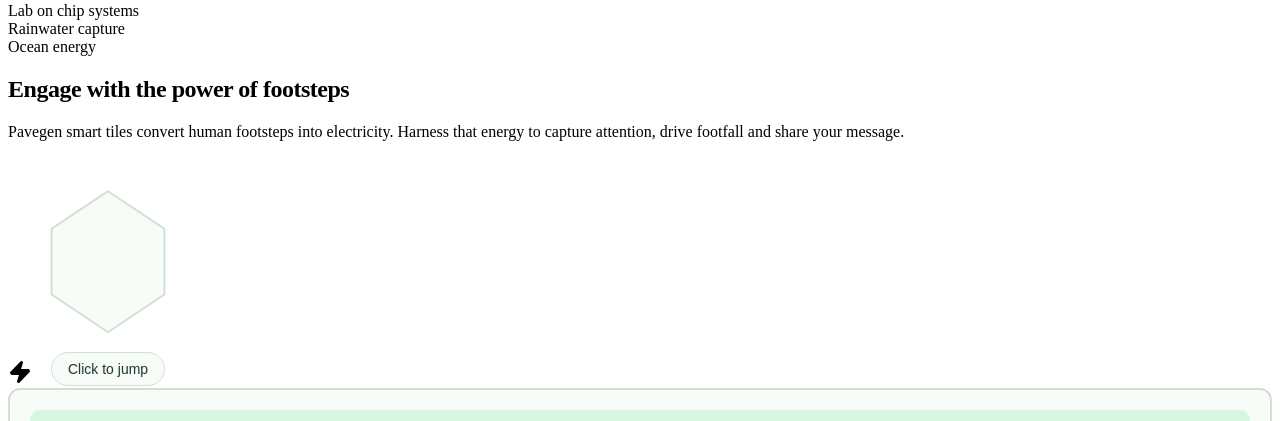
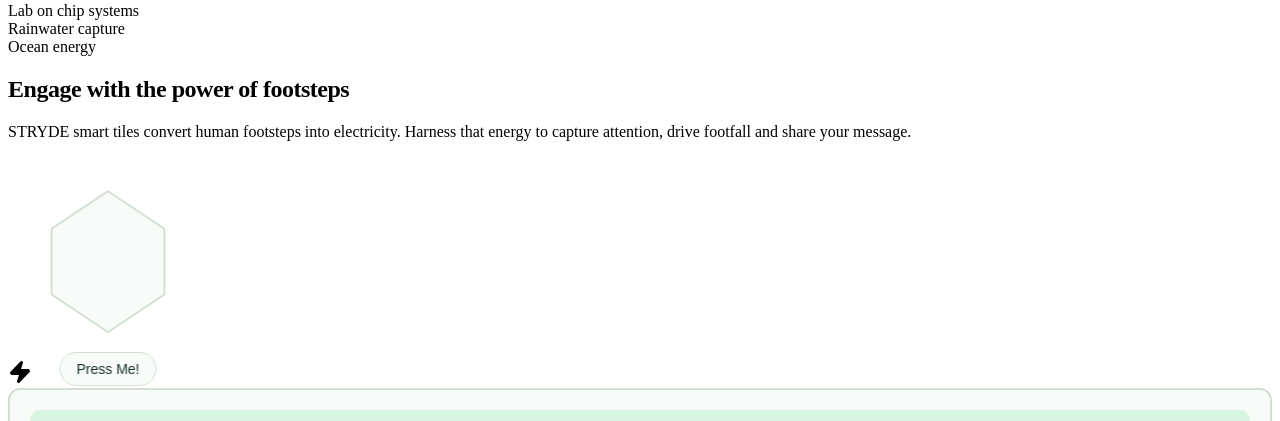
Before and after one commit to zittaaaaaaa-star/Stryde, a React (Vite) app in the folder client/: page / in a window 1280 px wide. Shown: the part 1864-2285 px from the top of the page. Built offline with nearby package versions, Linux system fonts and the light colour scheme.

Commit message:
Checkpoint before assistant change: Update interactive section to showcase animation and adjust text
Modify the "Engage with the power of footsteps" section, renaming "Pavegen" to "STRYDE" and changing the interactive button label from "Click to jump" to "Press Me!".

Replit-Commit-Author: Assistant

```diff
--- a/client/src/components/PavegenInteractive.tsx
+++ b/client/src/components/PavegenInteractive.tsx
@@ -64,7 +64,7 @@ export default function PavegenInteractive() {
             Engage with the power of footsteps
           </h2>
           <p className="text-lg md:text-xl text-muted-foreground leading-relaxed max-w-4xl mx-auto">
-            Pavegen smart tiles convert human footsteps into electricity. Harness that energy to{" "}
+            STRYDE smart tiles convert human footsteps into electricity. Harness that energy to{" "}
             <span className="text-emerald-400 font-medium">capture attention</span>,{" "}
             <span className="text-emerald-400 font-medium">drive footfall</span> and{" "}
             <span className="text-emerald-400 font-medium">share your message</span>.
@@ -100,7 +100,7 @@ export default function PavegenInteractive() {
                   </svg>
 
                   <div className="tile-label">
-                    <span>Click to jump</span>
+                    <span>Press Me!</span>
                   </div>
                 </div>
               </button>
```
